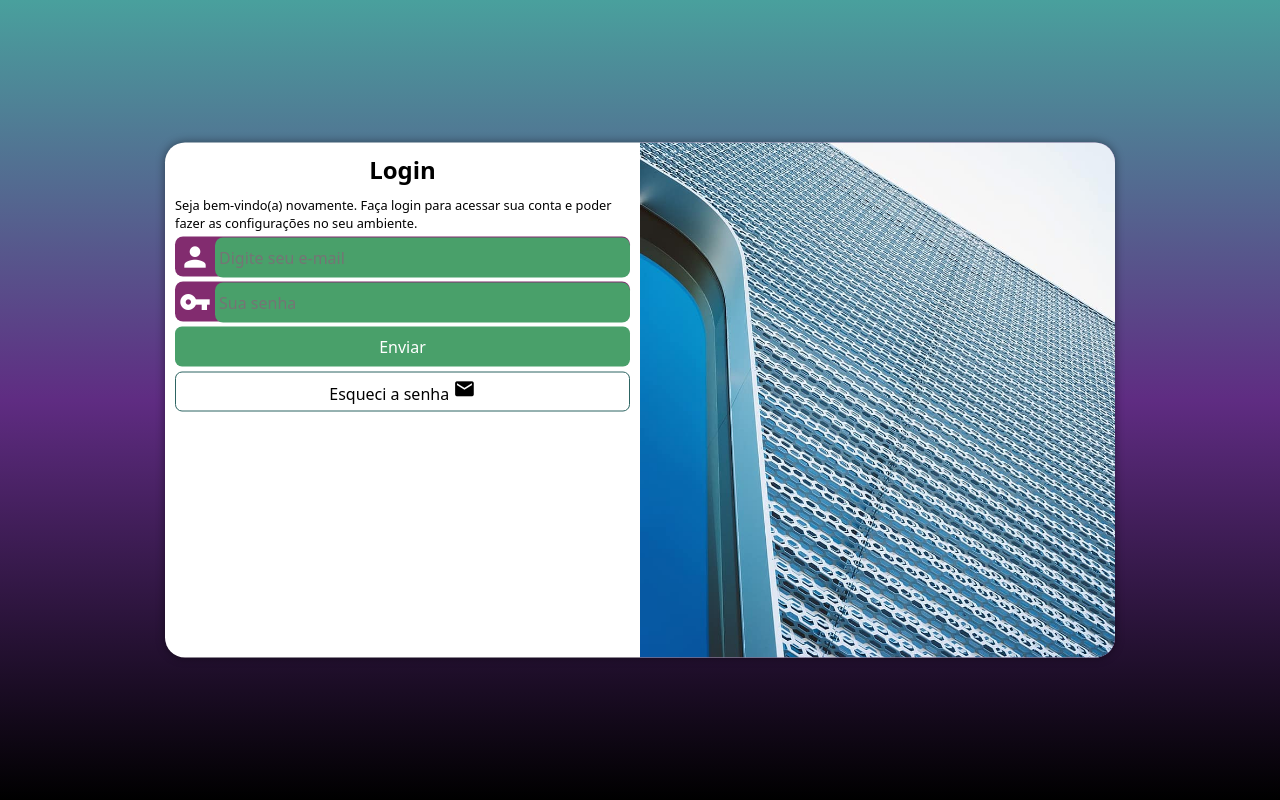
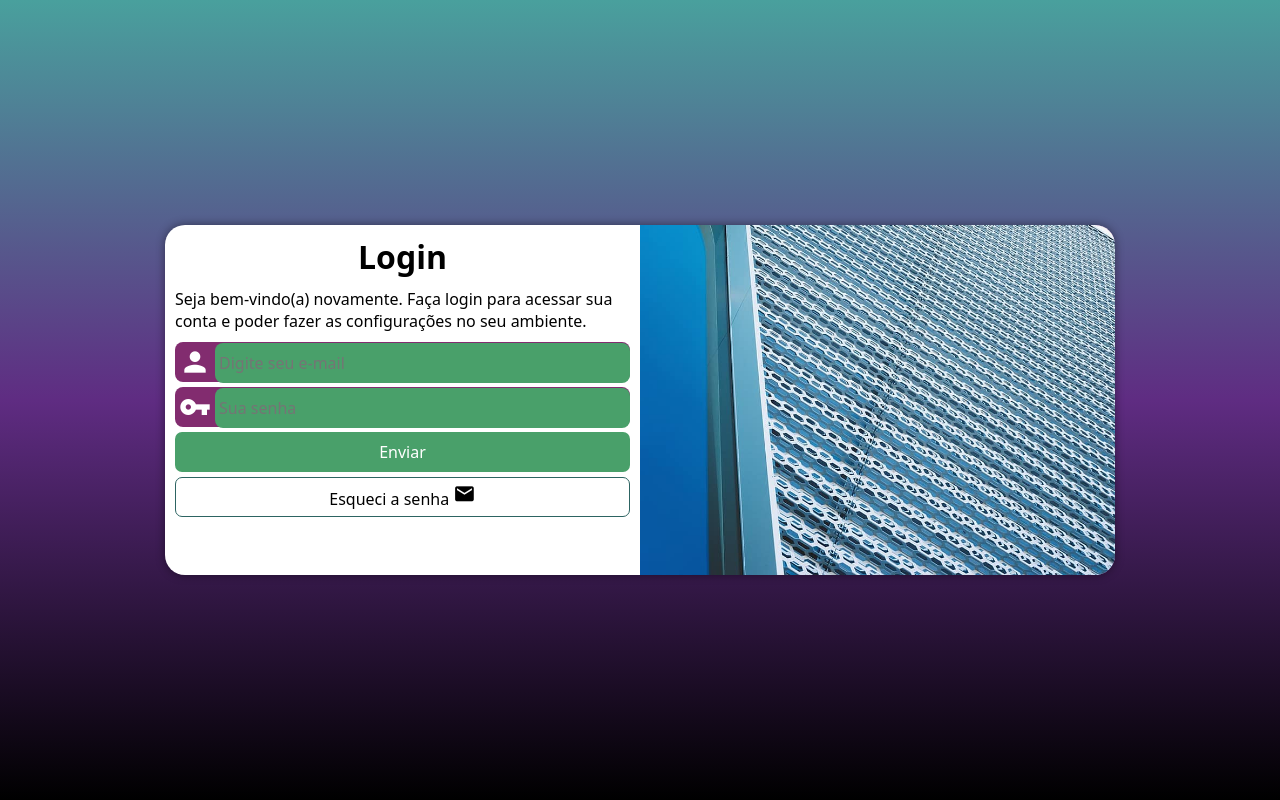
Before and after one commit to DaniloJustin/projeto-login, a plain HTML site: page index.html in a window 1280 px wide. Drawn offline with Linux system fonts and the light colour scheme.

Commit message:
Update media-query.css

```diff
--- a/estilos/media-query.css
+++ b/estilos/media-query.css
@@ -17,6 +17,7 @@ desktops: 992px até 1200px
 
     section#login {
         width: 80vw;
+        height: 280px;
     }
 
     section#login>div#imagem {
@@ -41,6 +42,7 @@ desktops: 992px até 1200px
 
     section#login {
         width: 950px;
+        height: 350px;
     }
 
     section#login>div#imagem {
@@ -55,4 +57,13 @@ desktops: 992px até 1200px
         width: 50%;
     }
 
+    div#formulario > h1 {
+        font-size: 2em;
+    }
+
+    div#formulario > p {
+        font-size: 1em;
+        margin: 10px 0px;
+    }
+
 }
```
